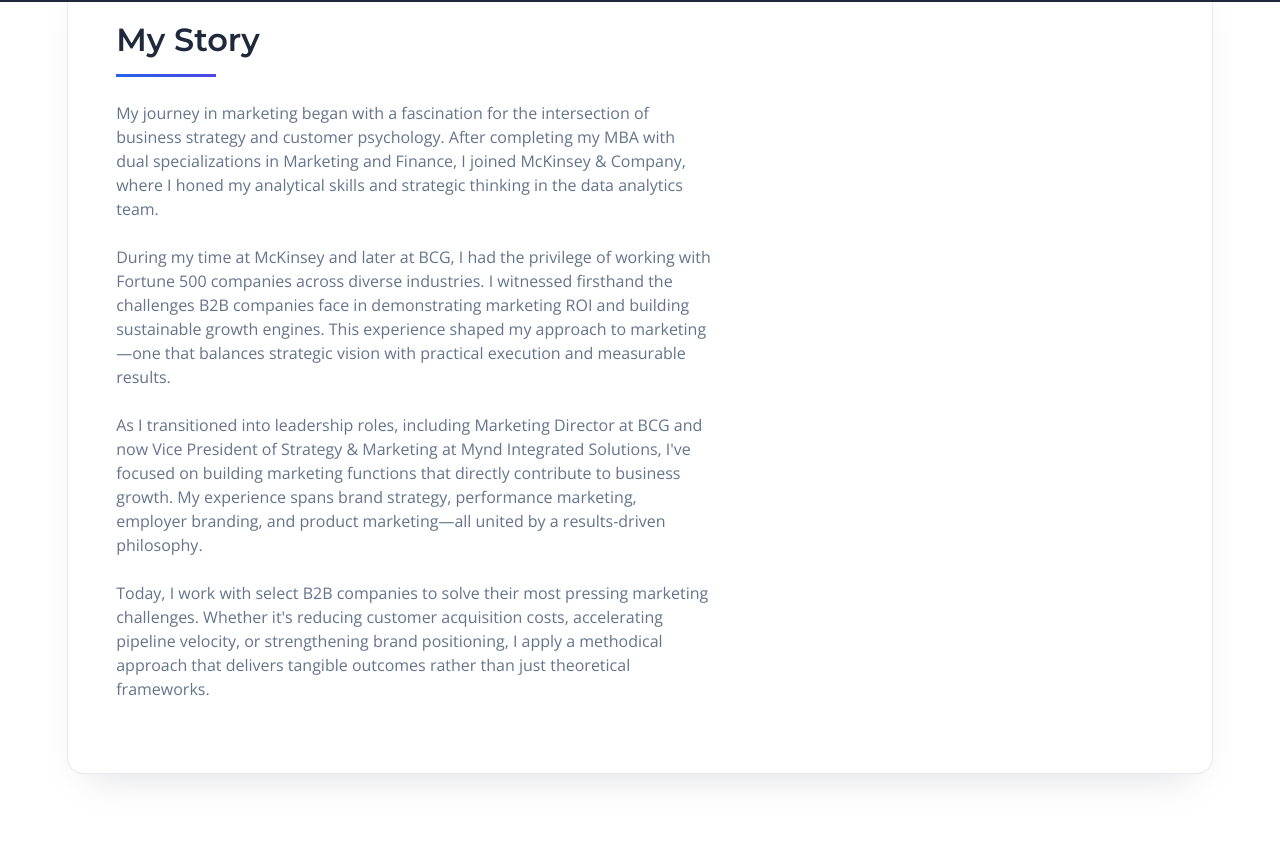
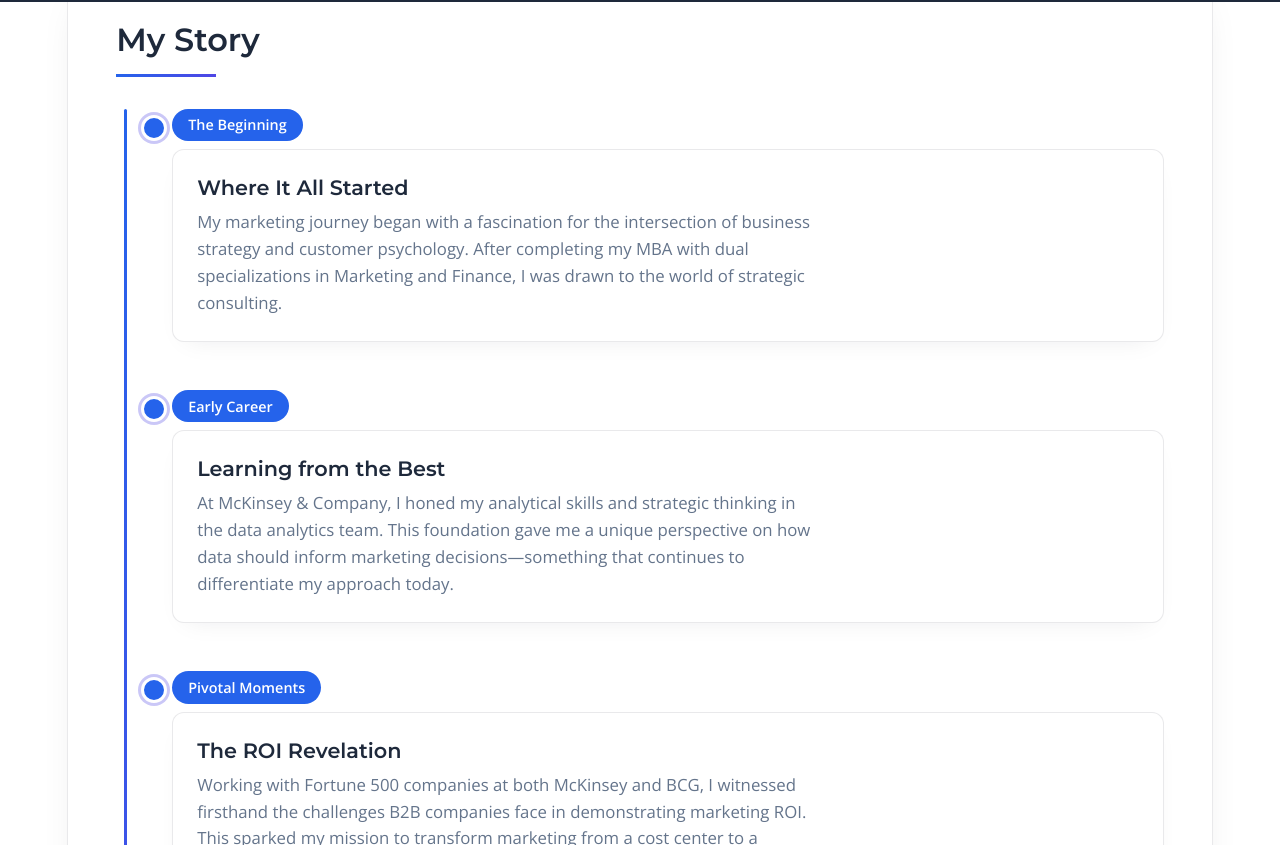
Before and after one commit to amitbhalla/homeonreact, a React (Vite) app: page /about in a window 1280 px wide. Shown: the part 695-1540 px from the top of the page. Built offline with nearby package versions, Linux system fonts and the light colour scheme.

Commit message:
My story fix

```diff
--- a/src/pages/About.jsx
+++ b/src/pages/About.jsx
@@ -169,19 +169,57 @@
           <div className="container about-story-container">
             <div className="about-story-content">
               <h2 className="about-story-title">My Story</h2>
-              <div className="about-story-text">
+
+              <div className="story-journey">
+                <div className="story-journey-item">
+                  <div className="story-journey-year">The Beginning</div>
+                  <div className="story-journey-content">
+                    <h3 className="story-journey-title">Where It All Started</h3>
                     <p>
-                  My journey in marketing began with a fascination for the intersection of business strategy and customer psychology. After completing my MBA with dual specializations in Marketing and Finance, I joined McKinsey & Company, where I honed my analytical skills and strategic thinking in the data analytics team.
+                      My marketing journey began with a fascination for the intersection of business strategy and customer psychology. After completing my MBA with dual specializations in Marketing and Finance, I was drawn to the world of strategic consulting.
                     </p>
+                  </div>
+                </div>
+
+                <div className="story-journey-item">
+                  <div className="story-journey-year">Early Career</div>
+                  <div className="story-journey-content">
+                    <h3 className="story-journey-title">Learning from the Best</h3>
                     <p>
-                  During my time at McKinsey and later at BCG, I had the privilege of working with Fortune 500 companies across diverse industries. I witnessed firsthand the challenges B2B companies face in demonstrating marketing ROI and building sustainable growth engines. This experience shaped my approach to marketing—one that balances strategic vision with practical execution and measurable results.
+                      At McKinsey & Company, I honed my analytical skills and strategic thinking in the data analytics team. This foundation gave me a unique perspective on how data should inform marketing decisions—something that continues to differentiate my approach today.
                     </p>
+                  </div>
+                </div>
+
+                <div className="story-journey-item">
+                  <div className="story-journey-year">Pivotal Moments</div>
+                  <div className="story-journey-content">
+                    <h3 className="story-journey-title">The ROI Revelation</h3>
                     <p>
-                  As I transitioned into leadership roles, including Marketing Director at BCG and now Vice President of Strategy & Marketing at Mynd Integrated Solutions, I've focused on building marketing functions that directly contribute to business growth. My experience spans brand strategy, performance marketing, employer branding, and product marketing—all united by a results-driven philosophy.
+                      Working with Fortune 500 companies at both McKinsey and BCG, I witnessed firsthand the challenges B2B companies face in demonstrating marketing ROI. This sparked my mission to transform marketing from a cost center to a revenue driver.
                     </p>
+                  </div>
+                </div>
+
+                <div className="story-journey-item">
+                  <div className="story-journey-year">Leadership</div>
+                  <div className="story-journey-content">
+                    <h3 className="story-journey-title">Building High-Performance Teams</h3>
                     <p>
-                  Today, I work with select B2B companies to solve their most pressing marketing challenges. Whether it's reducing customer acquisition costs, accelerating pipeline velocity, or strengthening brand positioning, I apply a methodical approach that delivers tangible outcomes rather than just theoretical frameworks.
+                      As I transitioned into leadership roles—from Marketing Director at BCG to VP at Mynd Integrated Solutions—I've focused on building marketing functions that directly contribute to business growth, spanning brand strategy, performance marketing, and more.
                     </p>
+                  </div>
+                </div>
+
+                <div className="story-journey-item">
+                  <div className="story-journey-year">Today</div>
+                  <div className="story-journey-content">
+                    <h3 className="story-journey-title">Strategic Partner</h3>
+                    <p>
+                      Now, I work with select B2B companies to solve their most pressing marketing challenges. Whether it's reducing customer acquisition costs, accelerating pipeline velocity, or strengthening brand positioning, I apply a methodical approach that delivers tangible outcomes.
+                    </p>
+                  </div>
+                </div>
               </div>
             </div>
           </div>
--- a/src/styles/pages/about.css
+++ b/src/styles/pages/about.css
@@ -110,14 +110,118 @@
   background: linear-gradient(90deg, var(--primary), var(--accent-2));
 }
 
-.about-story-text {
-  color: var(--gray);
-  line-height: 1.8;
-  font-size: 1.1rem;
+/* Journey Timeline Styling */
+.story-journey {
+  position: relative;
+  padding-left: 2rem;
+  margin-top: 2rem;
 }
 
-.about-story-text p {
-  margin-bottom: 1.5rem;
+.story-journey::before {
+  content: '';
+  position: absolute;
+  top: 0;
+  bottom: 0;
+  left: 8px;
+  width: 3px;
+  background: linear-gradient(to bottom, var(--primary) 0%, var(--accent-2) 100%);
+  border-radius: 1.5px;
+}
+
+.story-journey-item {
+  position: relative;
+  margin-bottom: 3rem;
+  padding-left: 1.5rem;
+  transition: all 0.3s ease;
+}
+
+.story-journey-item:last-child {
+  margin-bottom: 0;
+}
+
+.story-journey-item::before {
+  content: '';
+  position: absolute;
+  left: -7px;
+  top: 6px;
+  width: 20px;
+  height: 20px;
+  border-radius: 50%;
+  border: 3px solid var(--light);
+  background: var(--primary);
+  box-shadow: 0 0 0 3px rgba(79, 70, 229, 0.3);
+  z-index: 1;
+}
+
+.story-journey-item:hover {
+  transform: translateX(5px);
+}
+
+.story-journey-item:hover::before {
+  background: var(--accent-2);
+  box-shadow: 0 0 0 5px rgba(79, 70, 229, 0.2);
+}
+
+.story-journey-year {
+  display: inline-block;
+  background: var(--primary);
+  color: white;
+  font-weight: 600;
+  font-size: 0.9rem;
+  padding: 0.3rem 1rem;
+  border-radius: 2rem;
+  margin-bottom: 0.5rem;
+}
+
+.story-journey-content {
+  background: white;
+  border-radius: 0.75rem;
+  padding: 1.5rem;
+  box-shadow: 0 10px 25px -15px rgba(15, 23, 42, 0.1);
+  border: 1px solid rgba(228, 228, 231, 0.8);
+  transition: all 0.3s ease;
+}
+
+.story-journey-item:hover .story-journey-content {
+  box-shadow: 0 20px 40px -20px rgba(15, 23, 42, 0.15);
+  border-color: rgba(79, 70, 229, 0.3);
+}
+
+.story-journey-title {
+  font-size: 1.3rem;
+  font-weight: 600;
+  color: var(--dark);
+  margin-bottom: 0.5rem;
+}
+
+.story-journey-content p {
+  color: var(--gray);
+  line-height: 1.6;
+  margin-bottom: 0;
+  font-size: 1.05rem;
+}
+
+/* Mobile styles */
+@media (max-width: 768px) {
+  .story-journey {
+    padding-left: 1rem;
+  }
+
+  .story-journey-item {
+    padding-left: 1rem;
+  }
+
+  .story-journey-title {
+    font-size: 1.1rem;
+  }
+
+  .story-journey-content {
+    padding: 1.25rem;
+  }
+
+  .story-journey-content p {
+    font-size: 1rem;
+  }
 }
 
 /* Experience Section */
```
Lines whose indentation alone changed are shown as unchanged.
